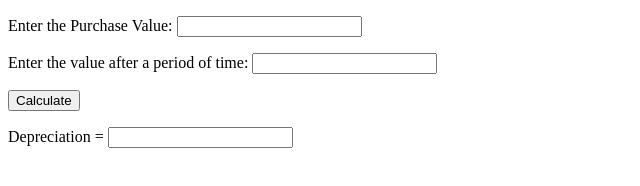
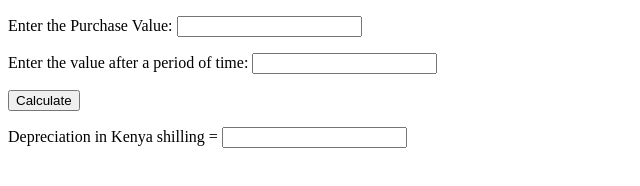
Before and after one commit to Raf4059/Depreciation-Calculator, a plain HTML site: page index.html in a window 1280 px wide. Shown: the whole page, without its empty margins (0-640 px from the left). Drawn offline with Linux system fonts and the light colour scheme.

Commit message:
Update index.html

```diff
--- a/index.html
+++ b/index.html
@@ -27,7 +27,7 @@ function sub()
 <button onclick="sub()">Calculate</button>
 
 
-<p>Depreciation = <input id="answer"></p>
+<p>Depreciation in Kenya shilling = <input id="answer"></p>
 
 </body>
 </html>
```
